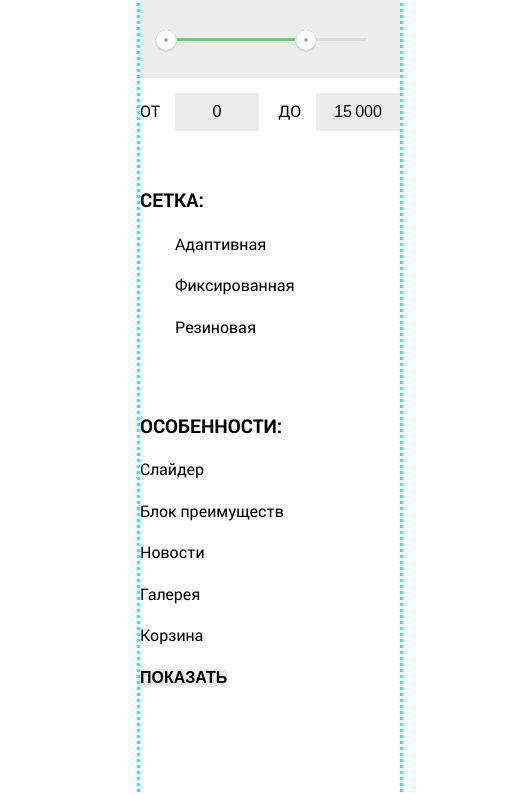
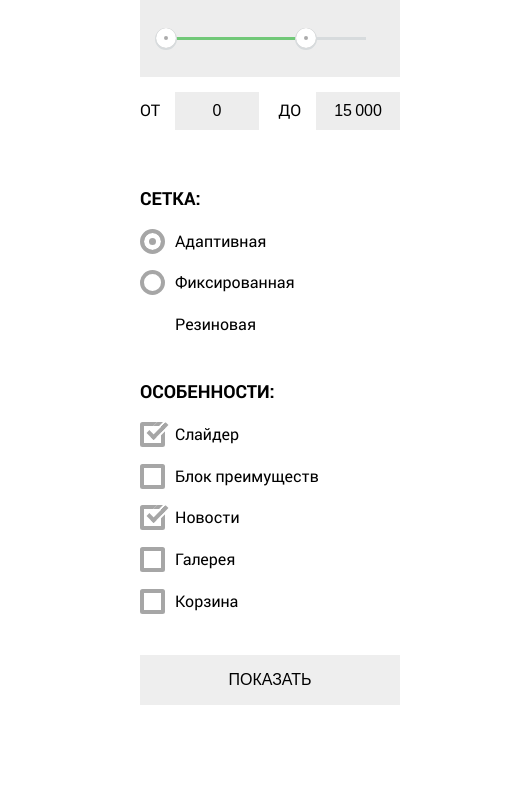
Before and after one commit to cusoq/nerds-09-2018, a website: page source/inner.html in a window 1280 px wide. Shown: the part 483-1277 px from the top of the page, 0-532 px from the left. Drawn offline with nearby package versions, Linux system fonts and the light colour scheme; files that its build step writes are made by us from their sources; files whose address does not match are found by name.

Commit message:
Add aside filter styles

```diff
--- a/source/inner.html
+++ b/source/inner.html
@@ -49,30 +49,30 @@
             <label class="range__price--max">до&emsp;<input name="max-price" type="text" value="15&thinsp;000"></label>
           </div>
         </fieldset>
-        <fieldset class="filters__layout-type radiobutton">
+        <fieldset class="filters__layout-type">
           <legend>Сетка:</legend>
-          <p><input class="radiobutton__hidden visually-hidden" type="radio" name="layout-type-enabled" value="y" id="adaptive-label" checked>
+          <p><input class="filters__layout-type-radio visually-hidden" type="radio" name="layout-type-enabled" value="y" id="adaptive-label" checked>
             <label for="adaptive-label">Адаптивная</label></p>
-          <p><input class="radiobutton__hidden visually-hidden" type="radio" name="layout-type-enabled" value="n" id="fix-label">
+          <p><input class="filters__layout-type-radio visually-hidden" type="radio" name="layout-type-enabled" value="n" id="fix-label">
             <label for="fix-label">Фиксированная</label></p>
-          <p><input class="radiobutton__hidden visually-hidden" type="radio" name="layout-type-disabled" value="n" id="response-label">
+          <p><input class="filters__layout-type-radio visually-hidden" type="radio" name="layout-type-disabled" value="n" id="response-label">
             <label for="response-label">Резиновая</label></p>
         </fieldset>
-        <fieldset class="filters__features checkbox">
+        <fieldset class="filters__features">
           <legend>Особенности:</legend>
-          <p><input class="checkbox-hidden visually-hidden" type="checkbox" name="slider" id="slider-label" checked>
+          <p><input class="filters__features-checkbox visually-hidden" type="checkbox" name="slider" id="slider-label" checked>
             <label for="slider-label">Слайдер</label></p>
-          <p><input class="checkbox-hidden visually-hidden" type="checkbox" name="advantages" id="advantages-label">
+          <p><input class="filters__features-checkbox visually-hidden" type="checkbox" name="advantages" id="advantages-label">
             <label for="advantages-label">Блок преимуществ</label></p>
-          <p><input class="checkbox-hidden visually-hidden" type="checkbox" name="news" id="news-label" checked>
+          <p><input class="filters__features-checkbox visually-hidden" type="checkbox" name="news" id="news-label" checked>
             <label for="news-label">Новости</label></p>
-          <p><input class="checkbox-hidden visually-hidden" type="checkbox" name="gallery" id="gallery-label">
+          <p><input class="filters__features-checkbox visually-hidden" type="checkbox" name="gallery" id="gallery-label">
             <label for="gallery-label">Галерея</label></p>
-          <p><input class="checkbox-hidden visually-hidden" type="checkbox" name="cart" id="cart-label">
+          <p><input class="filters__features-checkbox visually-hidden" type="checkbox" name="cart" id="cart-label">
             <label for="cart-label">Корзина</label></p>
         </fieldset>
         <fieldset class="filters__result">
-          <button class="button button--filter button--long">Показать</button>
+          <button class="button button__filter">Показать</button>
         </fieldset>
       </form>
     </aside>
--- a/source/sass/block-styles/_button.scss
+++ b/source/sass/block-styles/_button.scss
@@ -76,11 +76,18 @@
   background-color: rgba(251, 86, 90, 1);
 }
 
-.button--filter,
-.button--pagination {
+.button__filter {
   color: inherit;
-  font-weight: 700;
+  width: 260px;
+  height: 50px;
+  background-color: rgba(238, 238, 238, 1);
 }
+
+// .button--filter,
+// .button--pagination {
+//   color: inherit;
+//   font-weight: 700;
+// }
 
 .button--sort {
   font-size: 14px;
--- a/source/sass/block-styles/_filters.scss
+++ b/source/sass/block-styles/_filters.scss
@@ -1,15 +1,73 @@
 .filters {
   width: 260px;
-  outline: 3px dotted aqua;
 }
 
 .filters legend {
   font-family: "robotobold", "Arial", sans-serif;
-  font-size: 19px;
+  font-size: 18px;
   text-transform: uppercase;
   padding-top: 54px;
 }
 
 .filters__layout-type label {
+  cursor: pointer;
+  position: relative;
   padding-left: 35px;
 }
+
+.filters__layout-type label::before {
+  content: "";
+  position: absolute;
+  left: 0;
+  width: 25px;
+  height: 25px;
+  border-radius: 50%;
+  border: 4px solid rgba(166, 166, 166, 1);
+}
+
+.filters__layout-type-radio:checked ~ label::before {
+  background-color: rgba(166, 166, 166, 1);
+  box-shadow: inset 0 0 0 5px rgba(255, 255, 255, 1);
+}
+
+.filters__layout-type-radio[name="layout-type-disabled"] ~ label::before {
+  display: none;
+}
+
+.filters__features {
+  margin-bottom: 25px;
+}
+
+.filters__features legend {
+  padding-top: 24px;
+}
+
+.filters__features label {
+  cursor: pointer;
+  position: relative;
+  padding-left: 35px;
+}
+
+.filters__features label::before {
+  content: "";
+  position: absolute;
+  left: 0;
+  width: 25px;
+  height: 25px;
+  border-radius: 10%;
+  border: 4px solid rgba(166, 166, 166, 1);
+}
+
+.filters__features-checkbox:checked ~ label::after {
+  content: "";
+  position: absolute;
+  width: 21px;
+  height: 10px;
+  left: 7px;
+  top: 1px;
+  border: 4px solid rgba(166, 166, 166, 1);
+  border-top-style: none;
+  border-right-style: none;
+  transform: rotate(-45deg);
+  box-shadow: inset 0 -1px 0 1px rgba(255, 255, 255, 1), 0 1px 0 1px rgba(255, 255, 255, 1);
+}
--- a/source/sass/block-styles/_range.scss
+++ b/source/sass/block-styles/_range.scss
@@ -27,6 +27,7 @@
 }
 
 .range__control {
+  cursor: pointer;
   position: absolute;
   top: 39%;
   width: 20px;
```
Also changed, not shown: build/css/style.css, build/css/style.min.css, build/inner.html.
